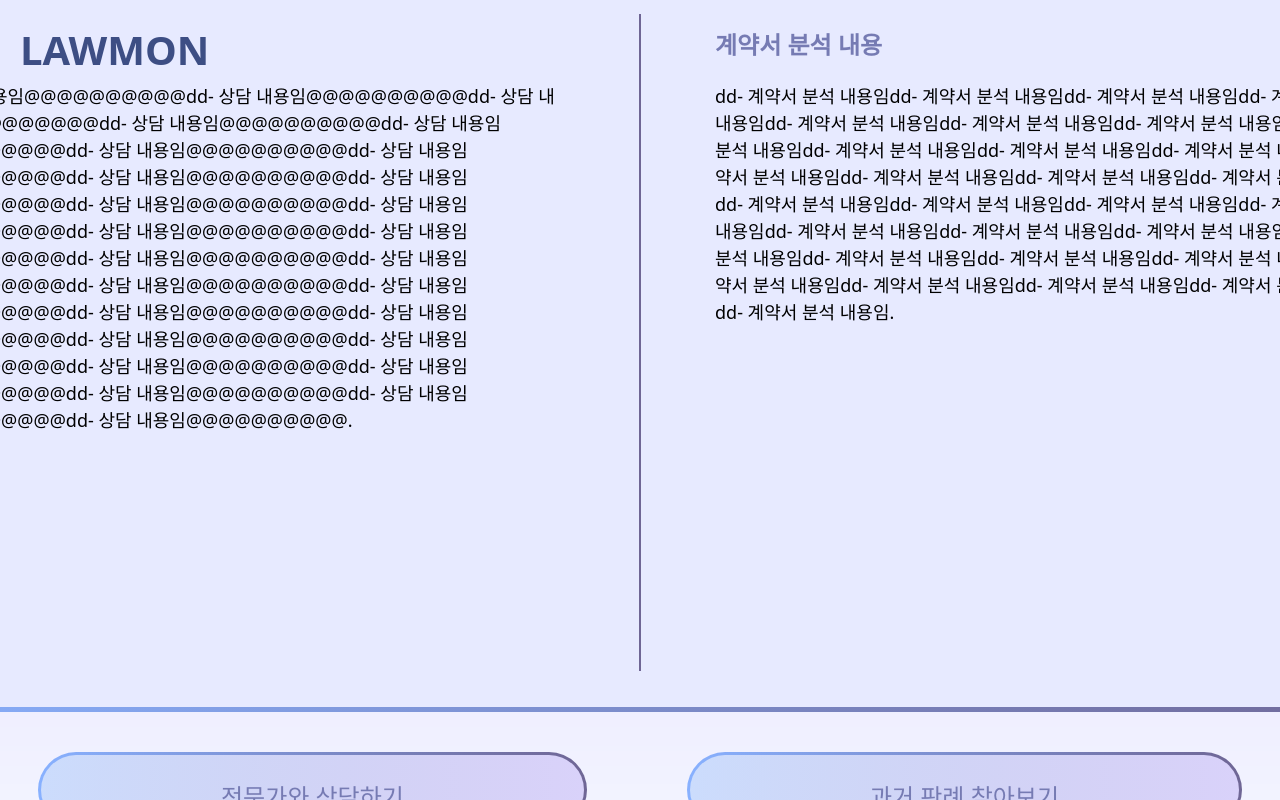
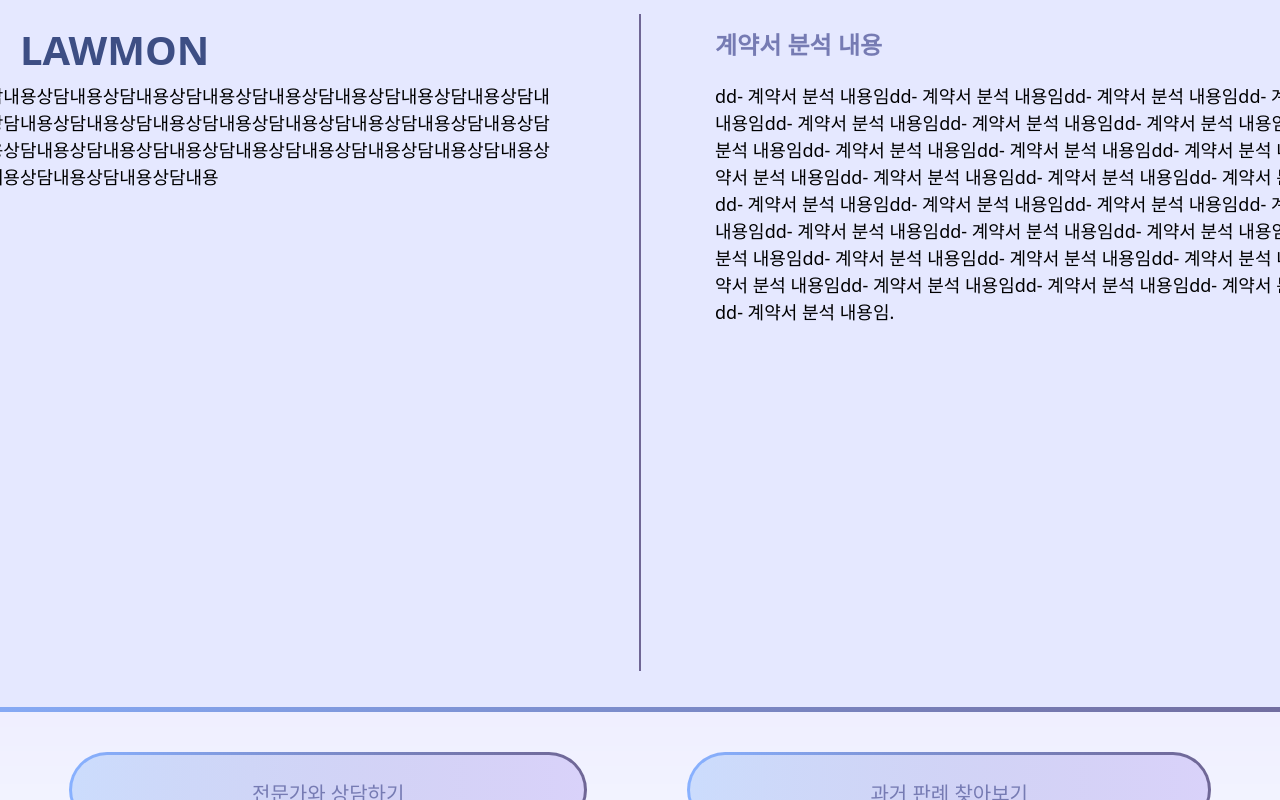
Before and after one commit to LawmonProject/frontend, a React (Vite) app in the folder lawmon/: page /result in a window 1280 px wide. Built offline with nearby package versions, Linux system fonts and the light colour scheme.

Commit message:
Design : result page complete

```diff
--- a/lawmon/src/pages/result/index.css
+++ b/lawmon/src/pages/result/index.css
@@ -11,7 +11,7 @@
 
 .result_container {
     background: linear-gradient(to right, #88B1FF 0%, #6F6695 100%);
-    border-radius: 10px; /* 원하는 radius 값 */
+    border-radius: 24px; /* 원하는 radius 값 */
     padding: 3px; /* border 두께 */
 }
 
@@ -23,7 +23,7 @@
     right: 0;
     bottom: 0;
     /* background-color: rgba(228, 212, 212, 0.2); */
-    border-radius: 10px; /* 외부 radius보다 작게 (border 두께만큼 뺀 값) */
+    border-radius: 0px; /* 외부 radius보다 작게 (border 두께만큼 뺀 값) */
     margin: 3px; /* border 두께와 동일하게 */
     z-index: -1;
 }
@@ -31,8 +31,8 @@
 .result_inner {
     width: 1600px;
     height: 730px;
-    background-color: #e7eaff;
-    border-radius: 10px;
+    background-color: #e5e8ff;
+    border-radius: 20px;
     margin: 2px 2px;
     display: flex;
     flex-direction: row;
@@ -86,5 +86,5 @@
 }
 
 .dirbtn {
-    font-size: 24px;
+    font-size: 20px;
 }
--- a/lawmon/src/pages/result/index.tsx
+++ b/lawmon/src/pages/result/index.tsx
@@ -7,7 +7,7 @@ import Button from 'shared/ui/Button';
 const contents = {
     consult : {
         title: '상담내용',
-        content: 'dd- 상담 내용임@@@@@@@@@@dd- 상담 내용임@@@@@@@@@@dd- 상담 내용임@@@@@@@@@@dd- 상담 내용임@@@@@@@@@@dd- 상담 내용임@@@@@@@@@@dd- 상담 내용임@@@@@@@@@@dd- 상담 내용임@@@@@@@@@@dd- 상담 내용임@@@@@@@@@@dd- 상담 내용임@@@@@@@@@@dd- 상담 내용임@@@@@@@@@@dd- 상담 내용임@@@@@@@@@@dd- 상담 내용임@@@@@@@@@@dd- 상담 내용임@@@@@@@@@@dd- 상담 내용임@@@@@@@@@@dd- 상담 내용임@@@@@@@@@@dd- 상담 내용임@@@@@@@@@@dd- 상담 내용임@@@@@@@@@@dd- 상담 내용임@@@@@@@@@@dd- 상담 내용임@@@@@@@@@@dd- 상담 내용임@@@@@@@@@@dd- 상담 내용임@@@@@@@@@@dd- 상담 내용임@@@@@@@@@@dd- 상담 내용임@@@@@@@@@@dd- 상담 내용임@@@@@@@@@@dd- 상담 내용임@@@@@@@@@@dd- 상담 내용임@@@@@@@@@@.'
+        content: '상담내용상담내용상담내용상담내용상담내용상담내용상담내용상담내용상담내용상담내용상담내용상담내용상담내용상담내용상담내용상담내용상담내용상담내용상담내용상담내용상담내용상담내용상담내용상담내용상담내용상담내용상담내용상담내용상담내용상담내용상담내용상담내용상담내용상담내용'
     },
     analist : {
         title: '계약서 분석 내용',
```
